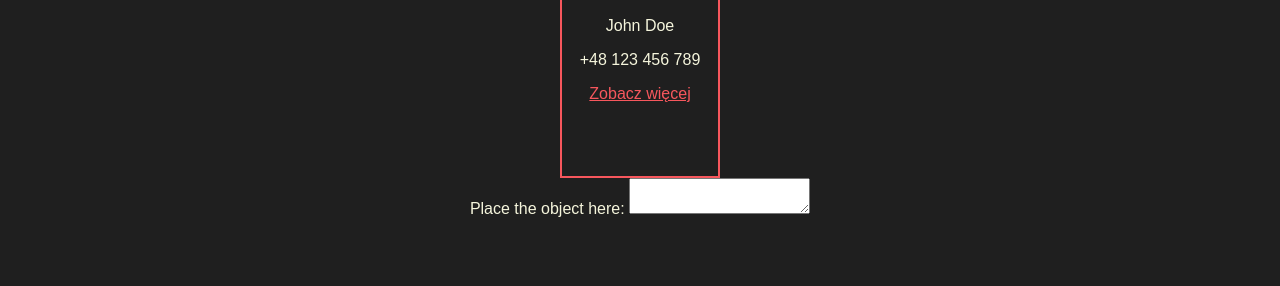
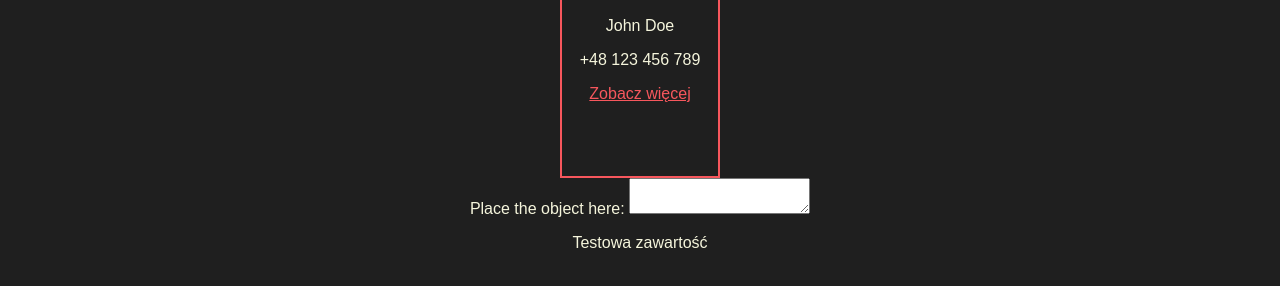
Before and after one commit to mb-dir/AST, a website built with webpack: page src/pages/index.html in a window 1280 px wide. Shown: the part 362-648 px from the top of the page. Built offline with nearby package versions, Linux system fonts and the light colour scheme.

Commit message:
Add HTML content for output data

```diff
--- a/src/pages/index.html
+++ b/src/pages/index.html
@@ -25,5 +25,9 @@
         <textarea id="ASTObject" name="ASTObject" class="ASTContainer__objectPlace">
         </textarea>
     </div>
+
+    <div class="ASTConvertContainer">
+        <p class="ASTConvertContainer__string" id="ASTConvertString">Testowa zawartość</p>
+    </div>
 </body>
 </html>
```
